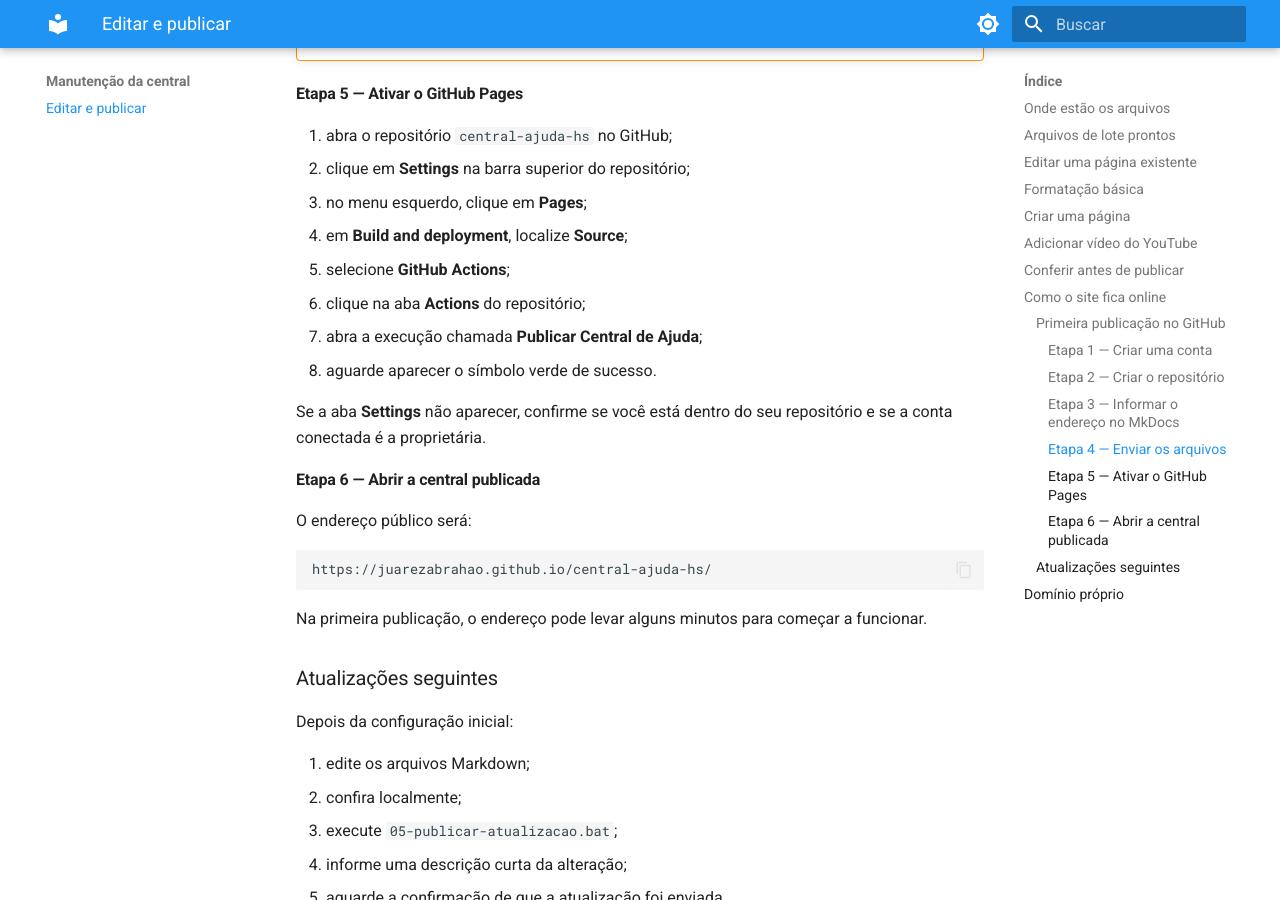
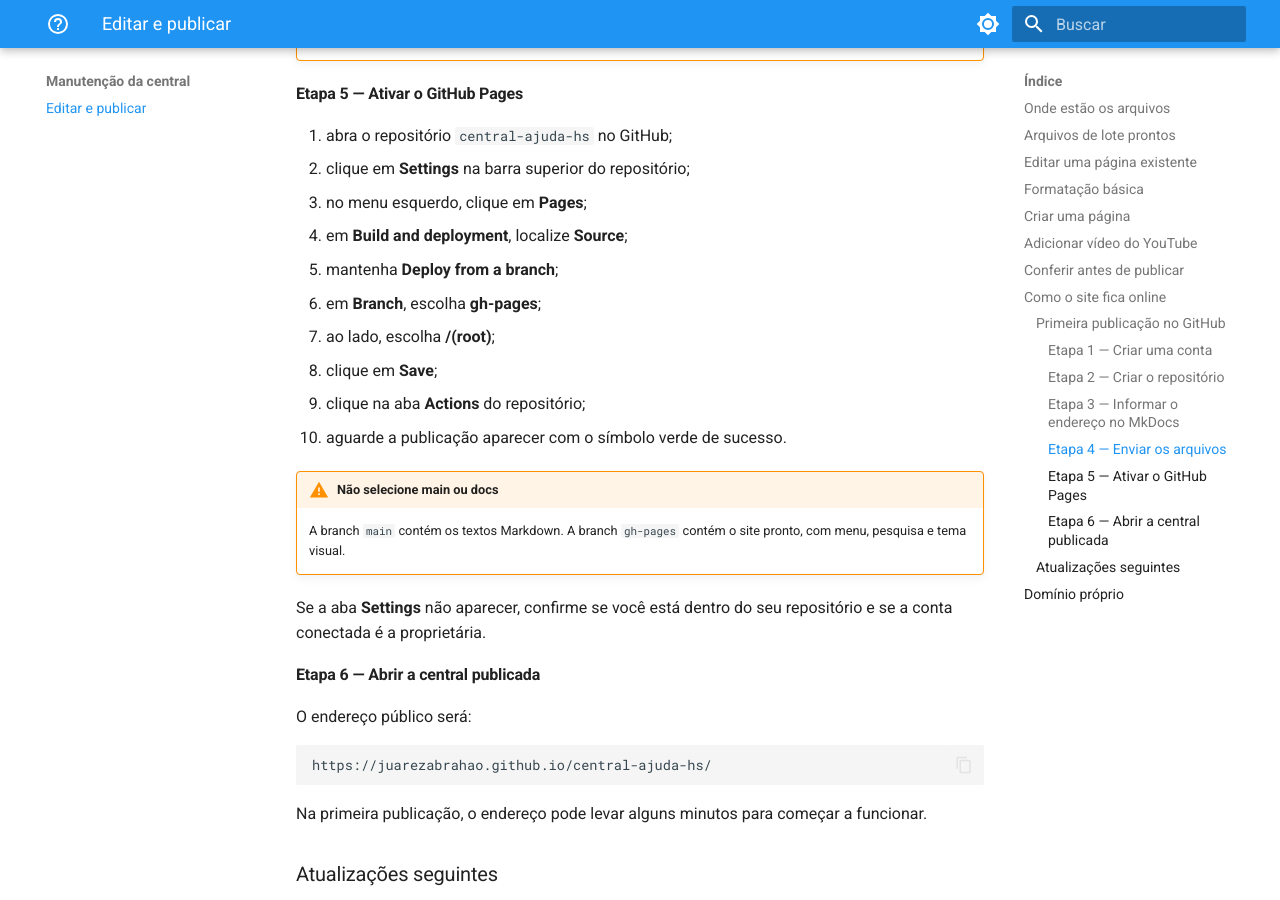
Before and after one commit to juarezabrahao/central-ajuda-hs, an MkDocs documentation site: the page built from docs/administracao/editar-publicar.md, in a window 1280 px wide and 900 px high, scrolled down 4579 px. Built offline with MkDocs 1.6.1 and Material for MkDocs 9.7.7, drawn with Linux system fonts in a browser that asks for light colours; some of the changed text lies outside the part shown.

Commit message:
Melhora navegacao e publicacao do site
Co-authored-by: Cursor <cursoragent@cursor.com>

```diff
--- a/docs/administracao/editar-publicar.md
+++ b/docs/administracao/editar-publicar.md
@@ -196,10 +196,15 @@ Na primeira vez, uma janela do navegador poderá pedir autorização. Entre na c
 2. clique em **Settings** na barra superior do repositório;
 3. no menu esquerdo, clique em **Pages**;
 4. em **Build and deployment**, localize **Source**;
-5. selecione **GitHub Actions**;
-6. clique na aba **Actions** do repositório;
-7. abra a execução chamada **Publicar Central de Ajuda**;
-8. aguarde aparecer o símbolo verde de sucesso.
+5. mantenha **Deploy from a branch**;
+6. em **Branch**, escolha **gh-pages**;
+7. ao lado, escolha **/(root)**;
+8. clique em **Save**;
+9. clique na aba **Actions** do repositório;
+10. aguarde a publicação aparecer com o símbolo verde de sucesso.
+
+!!! warning "Não selecione main ou docs"
+    A branch `main` contém os textos Markdown. A branch `gh-pages` contém o site pronto, com menu, pesquisa e tema visual.
 
 Se a aba **Settings** não aparecer, confirme se você está dentro do seu repositório e se a conta conectada é a proprietária.
 
--- a/mkdocs.yml
+++ b/mkdocs.yml
@@ -1,19 +1,26 @@
-site_name: Central de Ajuda — HS Automação Comercial
-site_description: Guias de implantação, operação e treinamento do HS Automação Comercial
+site_name: CENTRAL DE AJUDA DO ERP HIPER SIMPLES
+site_description: Guias de implantação, operação e treinamento do ERP Hiper Simples
 site_author: HS Automação Comercial
 site_url: https://juarezabrahao.github.io/central-ajuda-hs/
 
 theme:
   name: material
   language: pt-BR
+  icon:
+    logo: material/help-circle-outline
   features:
     - navigation.instant
     - navigation.instant.progress
+    - navigation.tracking
     - navigation.tabs
     - navigation.sections
+    - navigation.expand
+    - navigation.footer
     - navigation.top
     - search.suggest
     - search.highlight
+    - search.share
+    - toc.follow
     - content.code.copy
   palette:
     - media: "(prefers-color-scheme: light)"
```
Also changed, not shown: README.md (+1 -1 lines), docs/index.md (+1 -1 lines), 3 other files.
